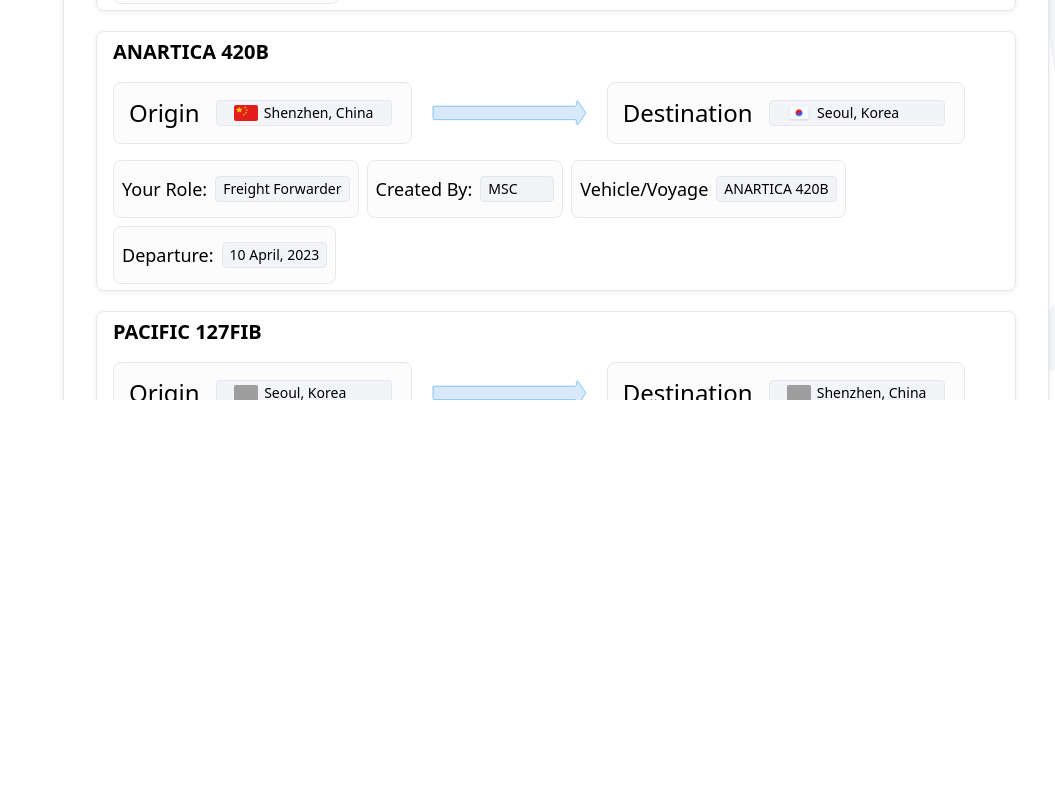
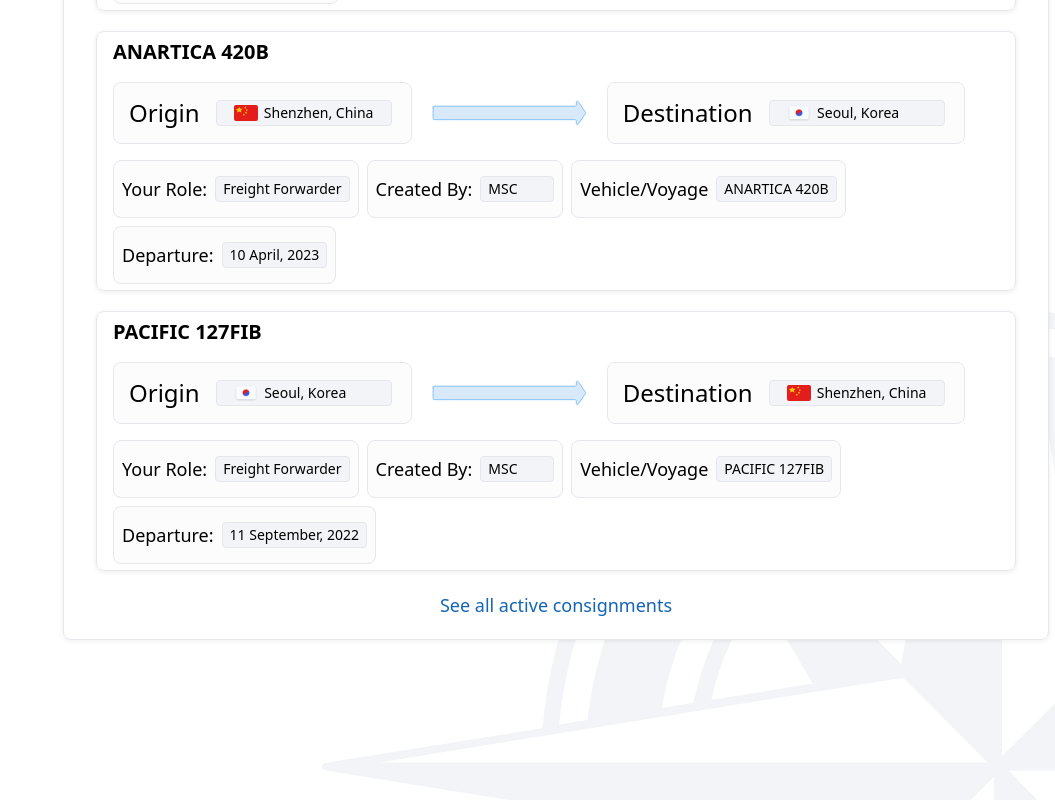
Before and after one commit to Timmotal/EWC_Shipping, a React (Vite) app: page /activeconsignments in a window 1280 px wide. Shown: the part 824-1624 px from the top of the page, without its empty margins (225-1280 px from the left). Before the commit the page ends 1224 px from the top, so only its background shows below. Built offline with nearby package versions, Linux system fonts and the light colour scheme; grey boxes are pictures that could not be loaded.

Commit message:
dahboard fixup

```diff
--- a/src/components/ConsignmentsSearchResults.tsx
+++ b/src/components/ConsignmentsSearchResults.tsx
@@ -85,14 +85,14 @@ const ConsignmentsSearchResults = () => {
               country: {
               name: 'Korea',
               city: 'Seoul',
-              flag: '/FlagOfKorea.svg',
+              flag: '/FlagOfKorea.png'
               }
             },
             destination: {
               country: {
                 name: 'China',
                 city: 'Shenzhen',
-                flag: '/FlagOfChina.png'
+                flag: '/FlagOfChina.svg',
               },
             },
 
--- a/src/components/RecentlyAddedConsigments.tsx
+++ b/src/components/RecentlyAddedConsigments.tsx
@@ -83,7 +83,7 @@ const RecentlyAddedConsigments = () => {
 
   return (
     <div
-      className={`self-stretch shadow-[0px_1px_5.7px_rgba(16,_24,_40,_0.08)] rounded-lg bg-white-base-ffffff box-border flex flex-col items-start justify-start pt-[31px] px-[31px] pb-[19px] gap-[20px] max-w-full text-left text-xl text-black font-h4-desktop-tablet-regular border-[0.5px] border-solid border-color-border-gray-subtle-300 `}
+      className={`self-stretch shadow-[0px_1px_5.7px_rgba(16,_24,_40,_0.08)] rounded-lg mb-20 box-border flex flex-col items-start justify-start pt-[31px] px-[31px] pb-[19px] gap-[20px] max-w-full text-left text-xl text-black  border-[0.5px] border-solid  `}
     >
       <div className="self-stretch flex flex-col items-start justify-start gap-[8px] max-w-full text-13xl">
         <div className="self-stretch flex flex-row items-start justify-end max-w-full">
--- a/src/pages/Dashboard/CosignmentSearch/index.tsx
+++ b/src/pages/Dashboard/CosignmentSearch/index.tsx
@@ -8,7 +8,7 @@ import ConsignmentsSearchResults from '../../../components/ConsignmentsSearchRes
 
 const CosignmentSearchPage = () => {
   return (
-    <div className="w-full h-[1224px] relative  overflow-hidden ">
+    <div className="w-full h-[1624px] relative  overflow-hidden ">
 
       <div className="absolute flex items-end justify-end bottom-0 right-0  z-[-40]">
     <img className="" src="BackgroundImg.svg" alt="East West Background Image" />
--- a/src/pages/Dashboard/index.tsx
+++ b/src/pages/Dashboard/index.tsx
@@ -6,7 +6,7 @@ import RecentlyAddedConsigments from '../../components/RecentlyAddedConsigments'
 
 const Dashboard = () => {
   return (
-    <div className="w-full h-[1024px] relative overflow-hidden leading-[normal] tracking-[normal]">
+    <div className="w-full h-[1224px] relative overflow-hidden leading-[normal] tracking-[normal]">
     {/* <img
       className="absolute top-[calc(50%_-_330px)] left-[calc(50%_-_111px)] w-[1589.7px] h-[1625.7px] overflow-hidden"
       alt=""
```
